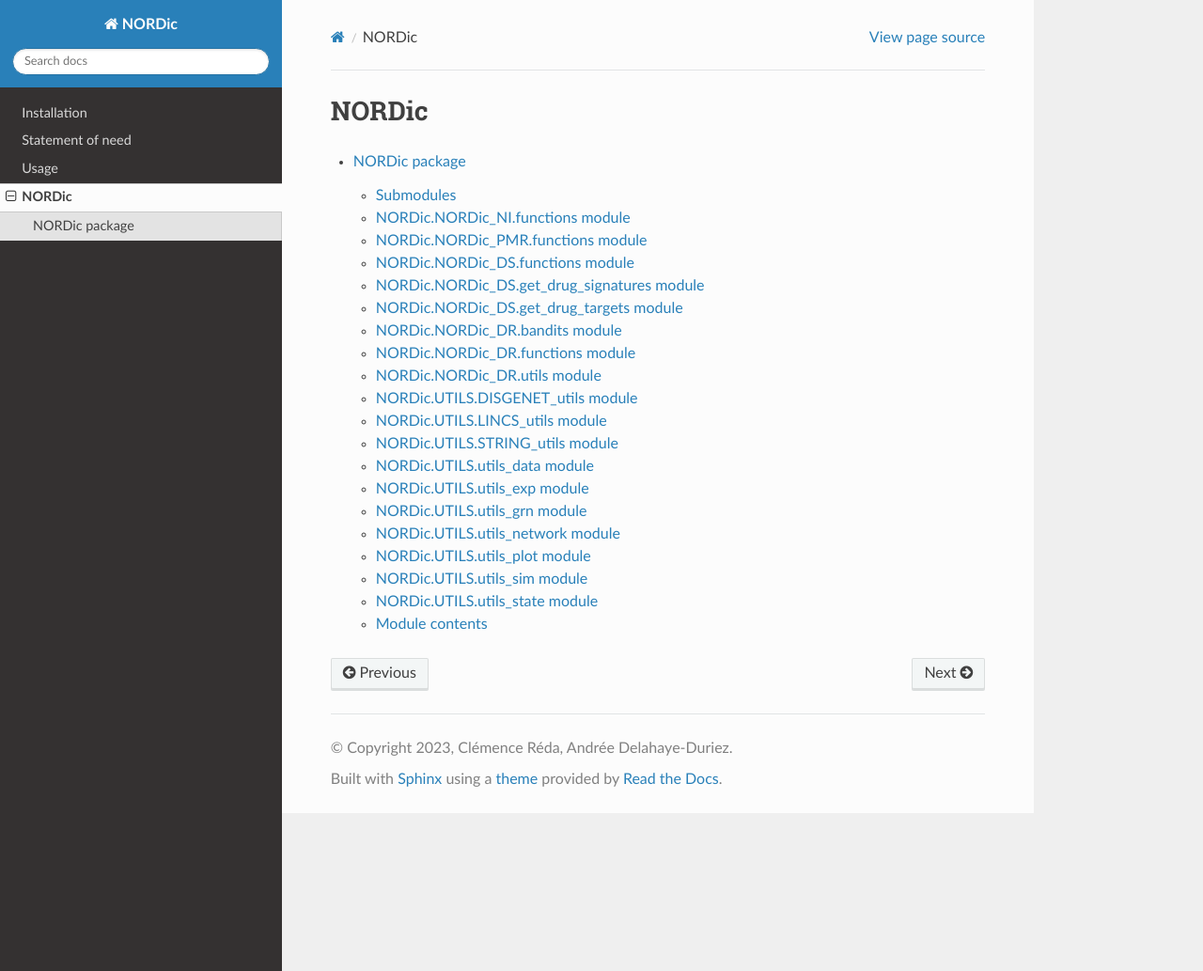
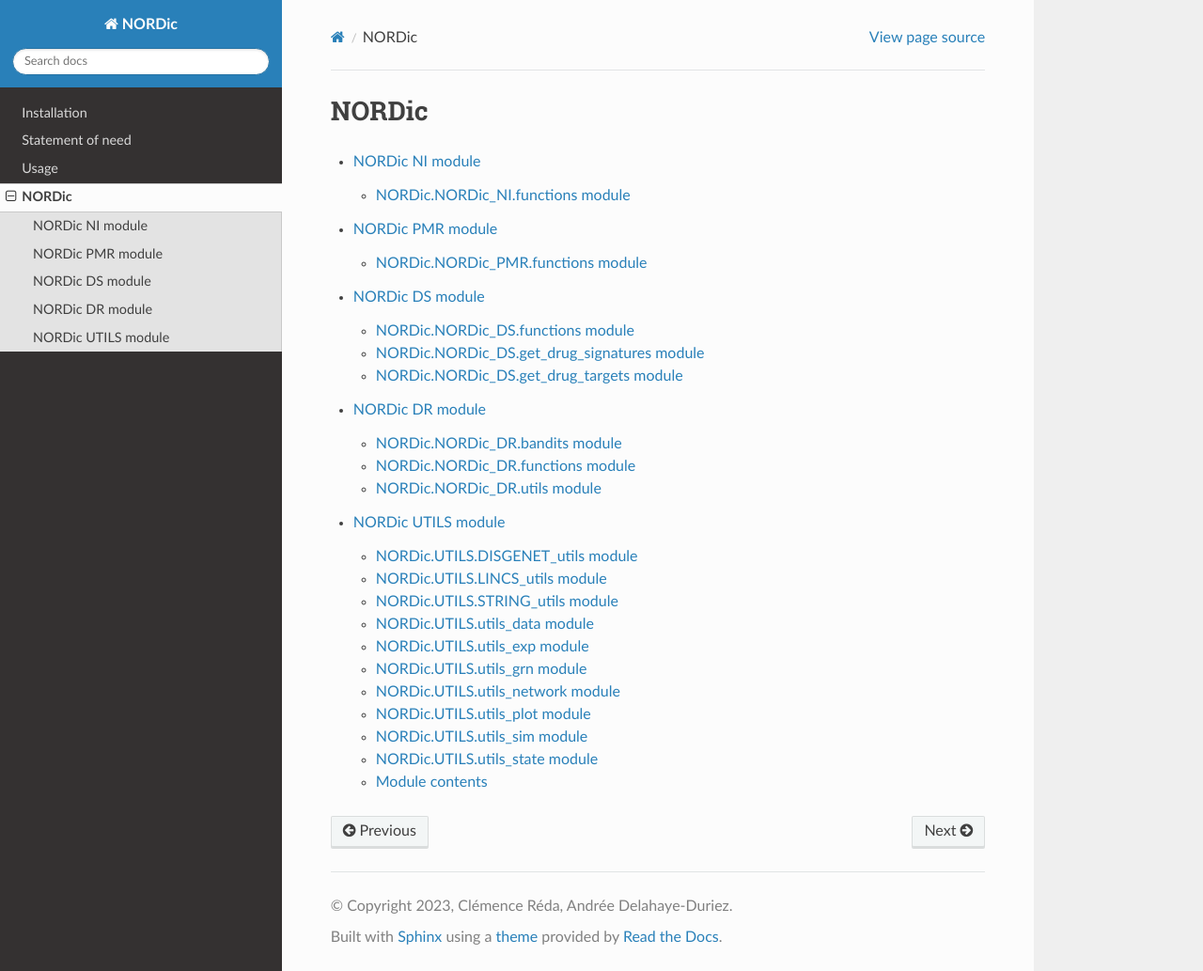
Before and after one commit to clreda/NORDic, a Sphinx documentation site: the page built from docs/modules.rst, in a window 1280 px wide and 1033 px high. Shown: the whole window at 94% size. Built offline with Sphinx 7.4.7 and the Read the Docs theme 2.0.0, drawn with Linux system fonts in a browser that asks for light colours.

Commit message:
<docs> new organization

```diff
--- /dev/null
+++ b/docs/NORDic_DR.rst
@@ -0,0 +1,26 @@
+NORDic DR module
+=================
+
+NORDic.NORDic\_DR.bandits module
+----------------------------------
+
+.. automodule:: NORDic.NORDic_DR.bandits
+   :members:
+   :undoc-members:
+   :show-inheritance:
+
+NORDic.NORDic\_DR.functions module
+----------------------------------
+
+.. automodule:: NORDic.NORDic_DR.functions
+   :members:
+   :undoc-members:
+   :show-inheritance:
+
+NORDic.NORDic\_DR.utils module
+----------------------------------
+
+.. automodule:: NORDic.NORDic_DR.utils
+   :members:
+   :undoc-members:
+   :show-inheritance:
--- /dev/null
+++ b/docs/NORDic_NI.rst
@@ -0,0 +1,10 @@
+NORDic NI module
+=================
+
+NORDic.NORDic\_NI.functions module
+--------------------------------------------------
+
+.. automodule:: NORDic.NORDic_NI.functions
+   :members:
+   :undoc-members:
+   :show-inheritance:
--- /dev/null
+++ b/docs/NORDic_PMR.rst
@@ -0,0 +1,10 @@
+NORDic PMR module
+=================
+
+NORDic.NORDic\_PMR.functions module
+--------------------------------------------------
+
+.. automodule:: NORDic.NORDic_PMR.functions
+   :members:
+   :undoc-members:
+   :show-inheritance:
--- a/docs/NORDic.rst
+++ b/docs/NORDic_UTILS.rst
@@ -1,72 +1,5 @@
-NORDic package
-=================
-
-Submodules
-----------
-
-NORDic.NORDic\_NI.functions module
---------------------------------------------------
-
-.. automodule:: NORDic.NORDic_NI.functions
-   :members:
-   :undoc-members:
-   :show-inheritance:
-
-NORDic.NORDic\_PMR.functions module
---------------------------------------------------
-
-.. automodule:: NORDic.NORDic_PMR.functions
-   :members:
-   :undoc-members:
-   :show-inheritance:
-
-NORDic.NORDic\_DS.functions module
--------------------------------------------------------
-
-.. automodule:: NORDic.NORDic_DS.functions
-   :members:
-   :undoc-members:
-   :show-inheritance:
-
-NORDic.NORDic\_DS.get_drug_signatures module
----------------------------------------------------------------
-
-.. automodule:: NORDic.NORDic_DS.get_drug_signatures
-   :members:
-   :undoc-members:
-   :show-inheritance:
-
-NORDic.NORDic\_DS.get_drug_targets module
----------------------------------------------------------------
-
-.. automodule:: NORDic.NORDic_DS.get_drug_targets
-   :members:
-   :undoc-members:
-   :show-inheritance:
-
-NORDic.NORDic\_DR.bandits module
-----------------------------------
-
-.. automodule:: NORDic.NORDic_DR.bandits
-   :members:
-   :undoc-members:
-   :show-inheritance:
-
-NORDic.NORDic\_DR.functions module
-----------------------------------
-
-.. automodule:: NORDic.NORDic_DR.functions
-   :members:
-   :undoc-members:
-   :show-inheritance:
-
-NORDic.NORDic\_DR.utils module
-----------------------------------
-
-.. automodule:: NORDic.NORDic_DR.utils
-   :members:
-   :undoc-members:
-   :show-inheritance:
+NORDic UTILS module
+====================
 
 NORDic.UTILS.DISGENET_utils module
 ---------------------------------------
--- a/docs/modules.rst
+++ b/docs/modules.rst
@@ -4,4 +4,8 @@ NORDic
 .. toctree::
    :maxdepth: 4
 
-   NORDic
+   NORDic_NI
+   NORDic_PMR
+   NORDic_DS
+   NORDic_DR
+   NORDic_UTILS
```
Also changed, not shown: docs/NORDic_DS.rst (added, +26 -0 lines).
